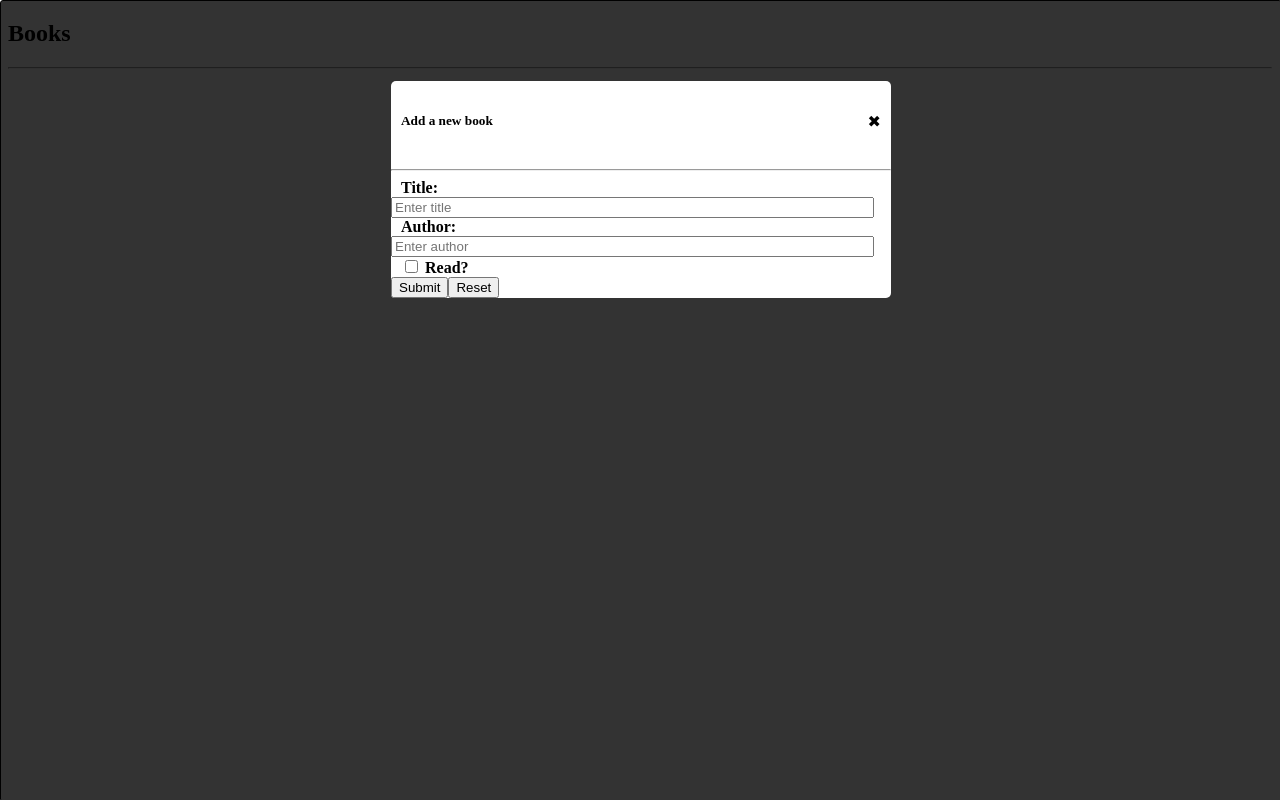
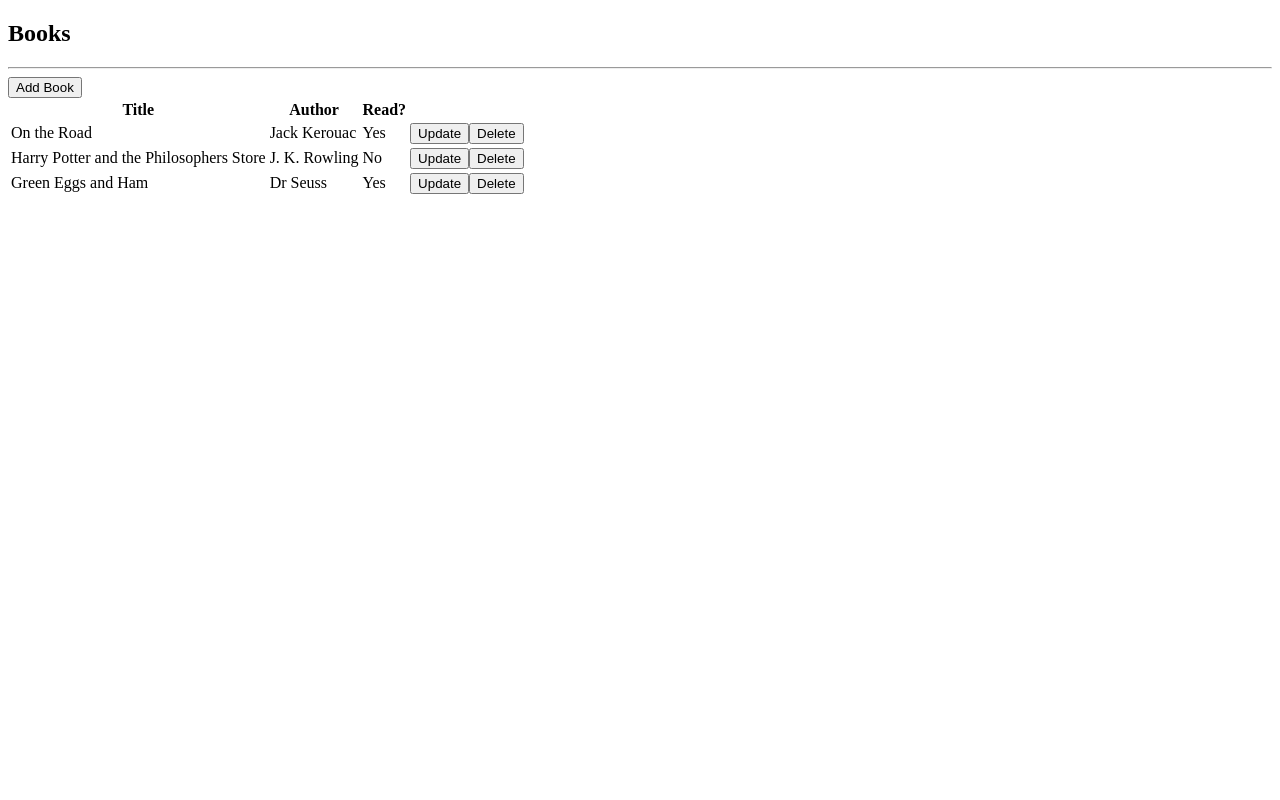
Before and after one commit to Safarov-E/read-the-book, a Vue app: page / in a window 1280 px wide. Built offline with nearby package versions, Linux system fonts and the light colour scheme; the HTML template or start-up script is replaced by a standard one.

Commit message:
Отображение модального окна по клику

```diff
--- a/src/App.vue
+++ b/src/App.vue
@@ -2,18 +2,17 @@
   <div class="container mt-5">
     <h2>Books</h2>
     <hr>
-    <Form></Form>
+    <Books></Books>
   </div>
 </template>
 
 <script>
-//import Books from './components/Books'
-import Form from './components/Form'
+import Books from './components/Books'
 
 export default {
   name: 'App',
   components: {
-    Form
+    Books
   }
 }
 </script>
--- a/src/components/Books.vue
+++ b/src/components/Books.vue
@@ -1,6 +1,6 @@
 <template>
   <div class="mt-5">
-    <button class="btn btn-success mb-3">Add Book</button>
+    <button class="btn btn-success mb-3" @click="show = true">Add Book</button>
     <table class="table table-hover">
       <thead>
         <tr>
@@ -23,14 +23,24 @@
         </tr>
       </tbody>
     </table>
+  <Form v-if="show"></Form>
   </div>
 </template>
 
 <script>
 import {mapGetters} from 'vuex'
 import {mapActions} from 'vuex'
+import Form from './Form'
 export default {
   name: 'HelloWorld',
+  components: {
+    Form
+  },
+  data() {
+    return {
+      show: false
+    }
+  },
   computed: {
     ...mapGetters([
       'books'
```
